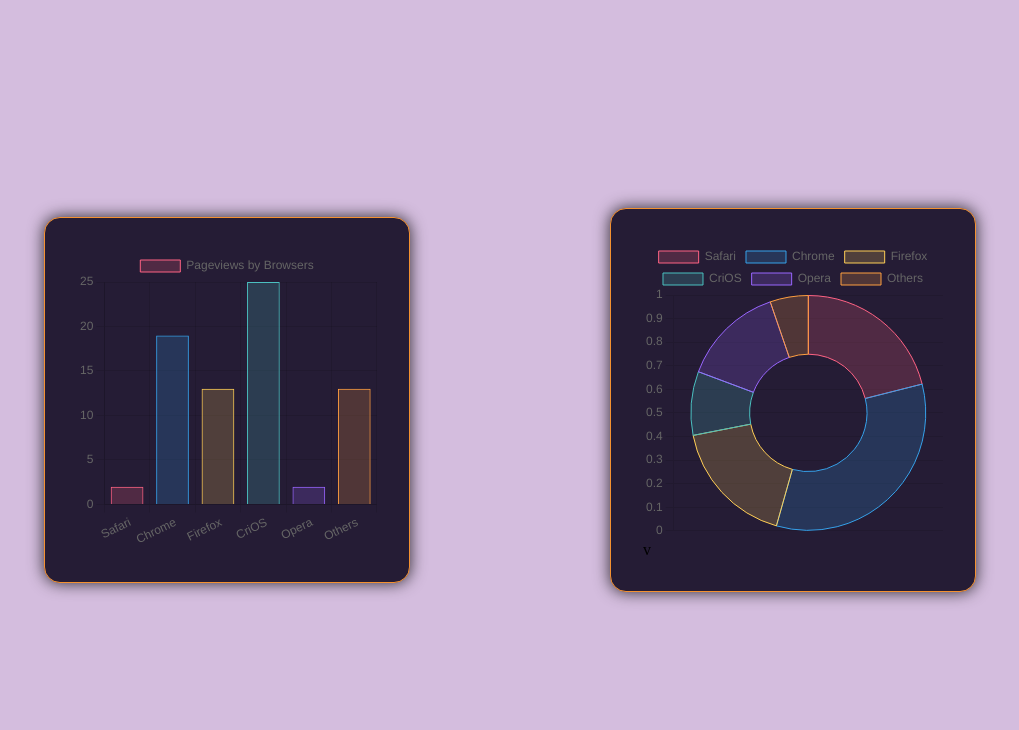
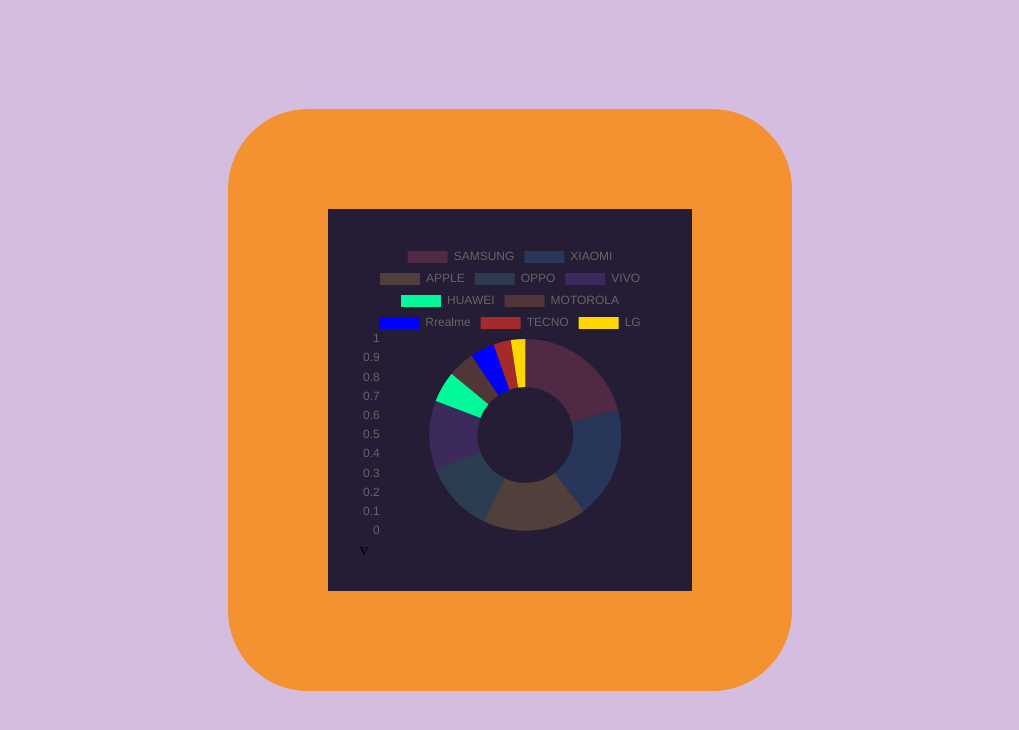
Before and after one commit to sahandmohammadrehzaii/chart, a plain HTML site: page chart/index.html in a window 1280 px wide. Shown: the whole page, without its empty margins (130-1149 px from the left). Drawn offline with nearby package versions, Linux system fonts and the light colour scheme.

Commit message:
this version best and storm from chart for website

```diff
--- a/chart/chart2.js
+++ b/chart/chart2.js
@@ -2,17 +2,21 @@
 const doughnut = new Chart(ctx2, {
     type: 'doughnut',
     data: {
-        labels: ['Safari', 'Chrome', 'Firefox', 'CriOS', 'Opera', 'Others'],
+        labels: ['SAMSUNG', 'XIAOMI', 'APPLE', 'OPPO', 'VIVO', 'HUAWEI', 'MOTOROLA', 'Rrealme', 'TECNO', 'LG',],
         datasets: [{
             label: '# of Votes',
-            data: [12, 19, 10, 5, 8, 3],
+            data: [57900000, 52500000, 48900000, 33600000, 32500000, 14700000, 12600000, 11400000, 8200000, 6800000,],
             backgroundColor: [
                 'rgba(255, 99, 132, 0.2)',
                 'rgba(54, 162, 235, 0.2)',
                 'rgba(255, 206, 86, 0.2)',
                 'rgba(75, 192, 192, 0.2)',
                 'rgba(153, 102, 255, 0.2)',
-                'rgba(255, 159, 64, 0.2)'
+                'rgba(0,250,154)',
+                'rgba(255, 159, 64, 0.2)',
+                'rgba(0,0,255)',
+                'rgba(165,42,42)',
+                'rgba(255,215,0)',
             ],
             borderColor: [
                 'rgba(255, 99, 132, 1)',
@@ -20,9 +24,13 @@
                 'rgba(255, 206, 86, 1)',
                 'rgba(75, 192, 192, 1)',
                 'rgba(153, 102, 255, 1)',
-                'rgba(255, 159, 64, 1)'
+                'rgba(0,250,154)',
+                'rgba(255, 159, 64, 1)',
+                'rgba(0,0,255)',
+                'rgba(165,42,42)',
+                'rgba(255,215,0)',
             ],
-            borderWidth: 1
+            borderWidth: 0
         }]
     },
     options: {
--- a/chart/index.html
+++ b/chart/index.html
@@ -6,20 +6,16 @@
     <meta http-equiv="X-UA-Compatible" content="IE=edge">
     <meta name="viewport" content="width=device-width, initial-scale=1.0">
     <link rel="stylesheet" href="styles.css">
-    <title>charts</title>
+    <title>نمودار کل برند های گوشی در کل دنیا</title>
 </head>
 
 <body>
     <div class="container">
         <div class="chart">
-            <canvas id="barchart" width="300" height="300"></canvas>
-        </div>
-        <div class="chart">
             <canvas id="doughnut" width="300" height="300"></canvas>v
         </div>
     </div>
     <script src="https://cdn.jsdelivr.net/npm/chart.js@3.8.0/dist/chart.min.js"></script>
-    <script src="chart1.js"></script>
     <script src="chart2.js"></script>
 </body>
 
--- a/chart/styles.css
+++ b/chart/styles.css
@@ -21,8 +21,8 @@
 
 .chart {
     padding: 2rem;
-    border: 1px solid #f49131;
-    border-radius: 1rem;
+    border: 100px solid #f49131;
+    border-radius: 5rem;
     background: #251c35;
-    box-shadow: 0 0 16px rgba(0, 0, 0, 0.8);
+    box-shadow: 20 20 16px rgba(0, 0, 0, 0.8);
 }
```
